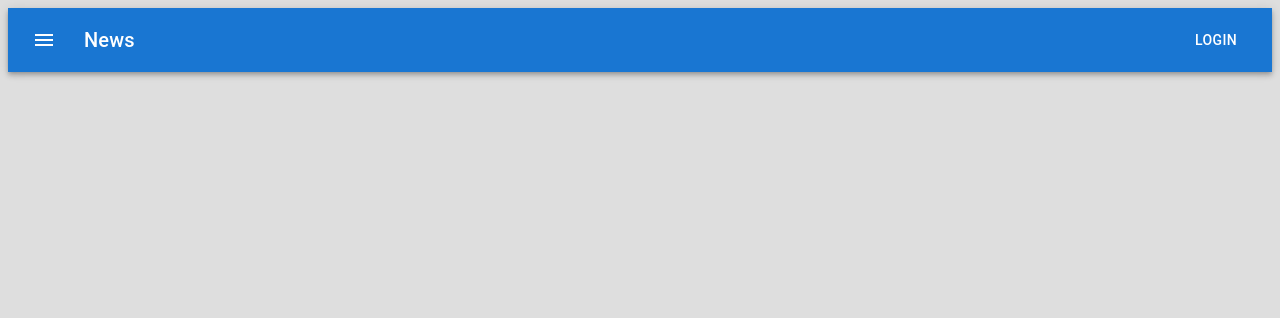
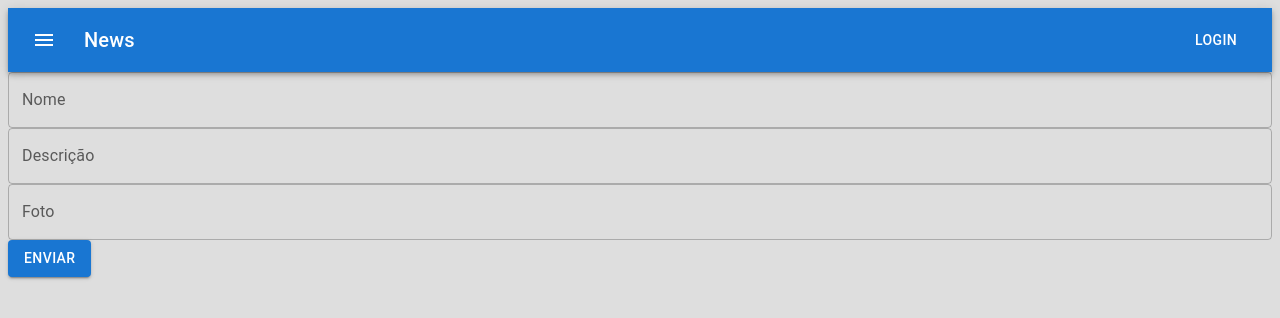
Before and after one commit to maxwellsothero/react-projetc-top, a React (Create React App) app: page /categorias/nova in a window 1280 px wide. Before the commit this address had no page. Shown: the top 318 px of the page. Built offline with nearby package versions, Linux system fonts and the light colour scheme.

Commit message:
Criando Pagina de Cadastro de Produtos

```diff
--- a/src/App.js
+++ b/src/App.js
@@ -1,4 +1,4 @@
-import { BrowserRouter, Routes, Route, useLocation } from "react-router-dom";
+import { BrowserRouter, Routes, Route } from "react-router-dom";
 
 import Login from "./pages/Login";
 import Home from "./pages/Home";
@@ -7,11 +7,12 @@ import Contact from "./pages/Contact";
 import Help from "./pages/Help";
 import CategoryList from "./pages/CategoryList";
 import RecoverAccount from "./pages/RecoverAccount";
+import Nova from "./pages/CategoryList/Nova";
 
 import './style.css';
 import Navbar from "./components/Navbar";
 
-import Cards from "./components/Cards";
+
 
 export default function App() {
   return (
@@ -29,6 +30,7 @@ export default function App() {
           <Route path="/cadastro" element={ <Register/> }   />
           <Route path="/categorias" element={<CategoryList/>} />
           <Route path="/recuperar-conta" element={ <RecoverAccount/> }   />
+          <Route path="/categorias/nova" element={<Nova/>} />
 
 
         </Routes>
--- /dev/null
+++ b/src/components/Input/index.js
@@ -0,0 +1,10 @@
+import TextField from '@mui/material/TextField';
+import { style } from '@mui/system';
+import "./style.css"
+
+export default function Input(props) {
+    return(
+
+        <TextField className='form1' id="outlined-basic" label={props.label} variant="outlined" fullWidth />
+    );
+}
--- /dev/null
+++ b/src/components/Input/style.css
@@ -0,0 +1,4 @@
+.form1{
+    margin: 5px;
+
+}
--- /dev/null
+++ b/src/pages/CategoryList/Nova/index.js
@@ -0,0 +1,16 @@
+import * as React from 'react';
+import Box from '@mui/material/Box';
+import Input from '../../../components/Input';
+import { Button } from '@mui/material';
+
+export default function Nova(){
+    return(
+        <>
+          <Input label="Nome"/>
+          <Input label="Descrição"/>
+          <Input label="Foto"/>
+          <Button variant="contained">Enviar</Button>
+        </>
+
+    );
+}
```
Also changed, not shown: src/pages/CategoryList/Nova/style.css (added).
